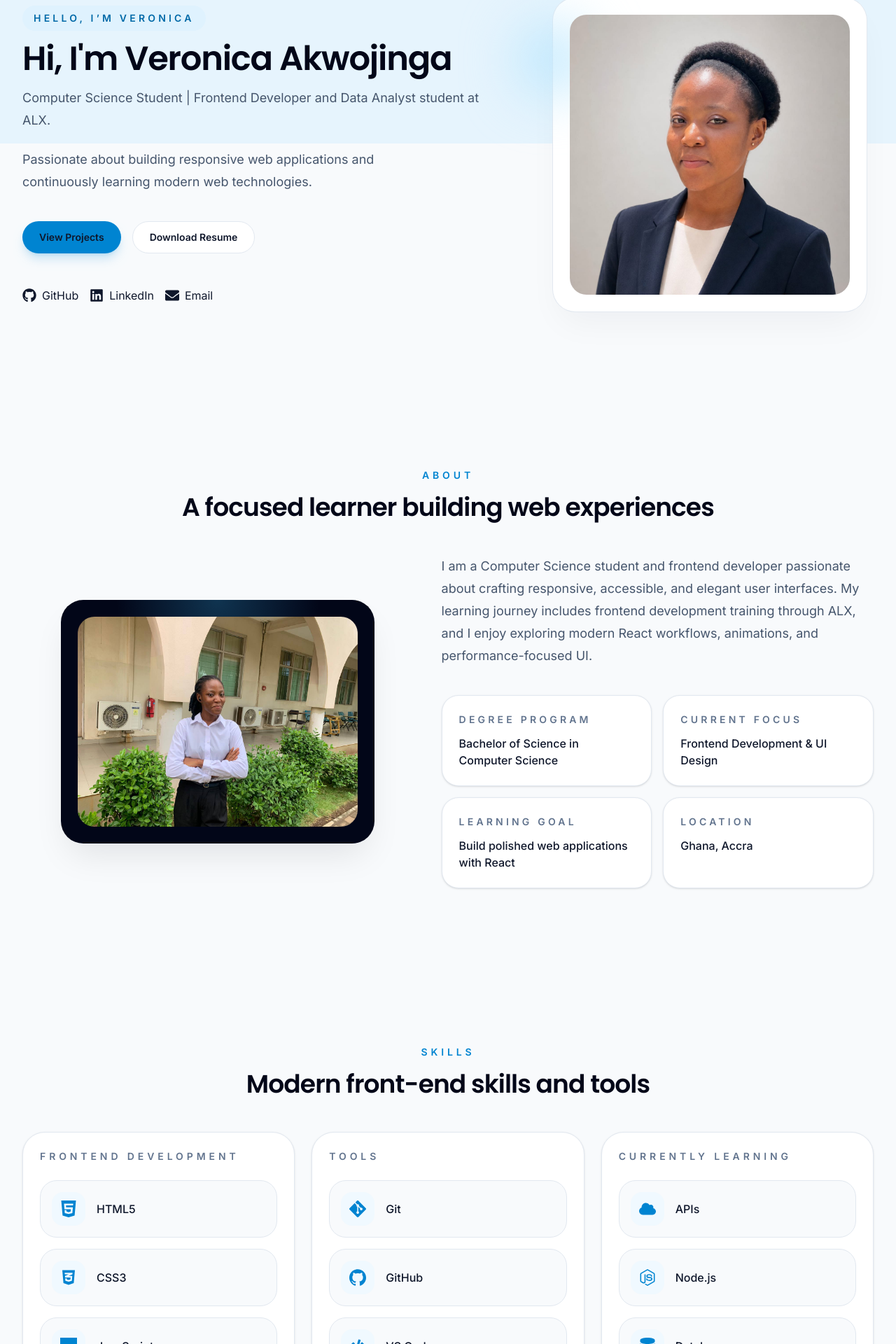
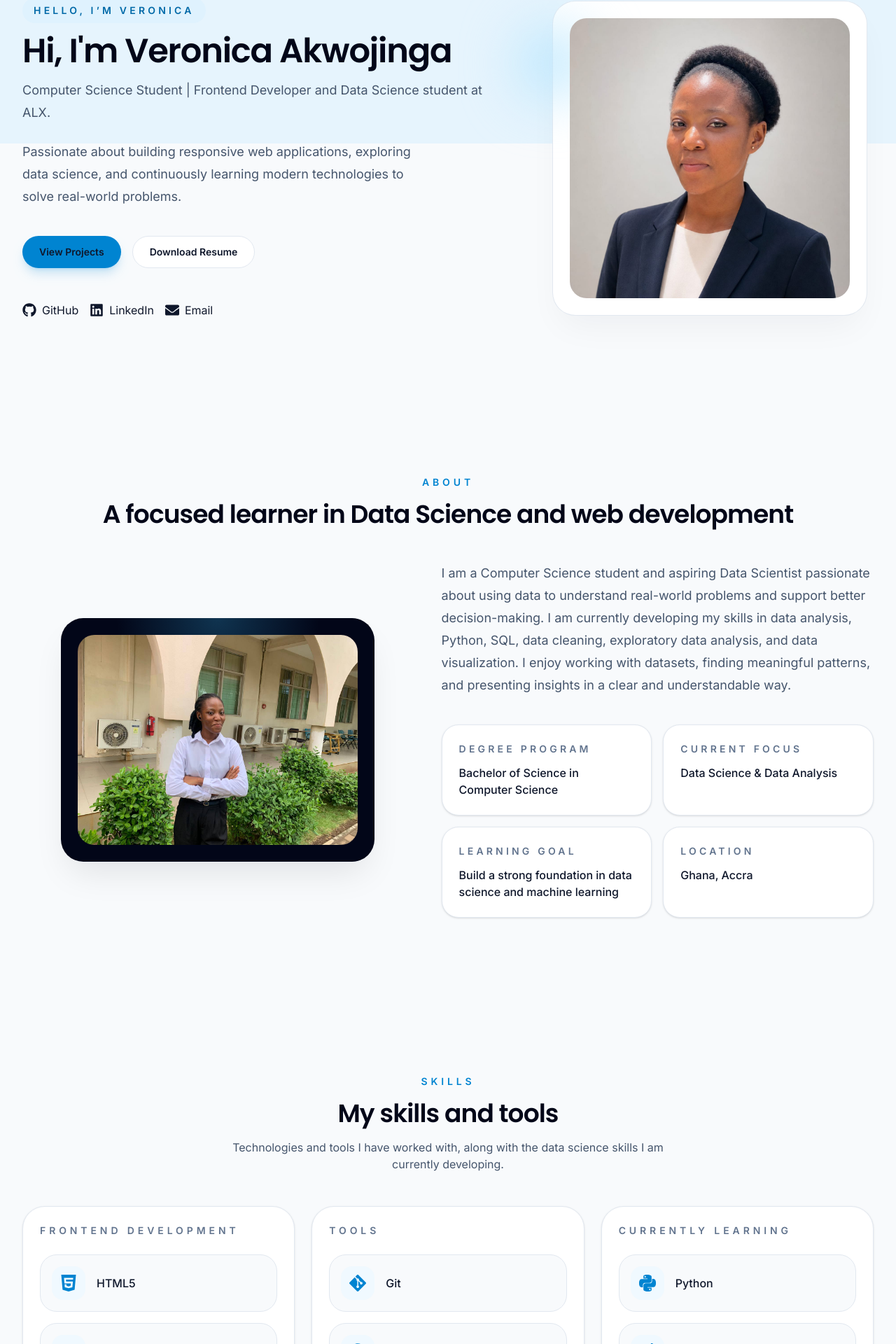
Before and after one commit to Veronica191/my-portfolio, a React (Vite) app: page / in a window 1280 px wide. Shown: the part 115-2035 px from the top of the page at 70% size. Built offline with nearby package versions, Linux system fonts and the light colour scheme.

Commit message:
added changes

```diff
--- a/src/components/About.jsx
+++ b/src/components/About.jsx
@@ -4,8 +4,8 @@ const profileImage = new URL('../assets/images/WhatsApp Image 2026-06-06 at 14.4
 
 const infoCards = [
   { title: 'Degree Program', value: 'Bachelor of Science in Computer Science' },
-  { title: 'Current Focus', value: 'Frontend Development & UI Design' },
-  { title: 'Learning Goal', value: 'Build polished web applications with React' },
+  { title: 'Current Focus', value: 'Data Science & Data Analysis' },
+  { title: 'Learning Goal', value: 'Build a strong foundation in data science and machine learning' },
   { title: 'Location', value: 'Ghana, Accra' },
 ]
 
@@ -16,7 +16,7 @@ export default function About() {
         <div className="mb-12 text-center">
           <p className="text-sm font-semibold uppercase tracking-[0.35em] text-sky-600">About</p>
           <h2 className="mt-4 text-3xl font-semibold tracking-tight text-slate-950 sm:text-4xl">
-            A focused learner building web experiences
+            A focused learner in Data Science and web development
           </h2>
         </div>
 
@@ -43,9 +43,9 @@ export default function About() {
             transition={{ duration: 0.7, ease: 'easeOut' }}
           >
             <p className="text-base leading-8 text-slate-600 sm:text-lg">
-              I am a Computer Science student and frontend developer passionate about crafting responsive,
-              accessible, and elegant user interfaces. My learning journey includes frontend development training
-              through ALX, and I enjoy exploring modern React workflows, animations, and performance-focused UI.
+              I am a Computer Science student and aspiring Data Scientist passionate about using data to understand real-world problems and support better decision-making.
+              I am currently developing my skills in data analysis, Python, SQL, data cleaning, exploratory data analysis, and data visualization.
+              I enjoy working with datasets, finding meaningful patterns, and presenting insights in a clear and understandable way.
             </p>
             <div className="mt-10 grid gap-4 sm:grid-cols-2">
               {infoCards.map((card) => (
--- a/src/components/Certifications.jsx
+++ b/src/components/Certifications.jsx
@@ -19,6 +19,12 @@ const certifications = [
     date: '2025',
     image: new URL('../assets/images/Veronica_cert.png', import.meta.url).href,
   },
+  {
+    title: ' Data Analytics',
+    issuer: 'ALX Africa',
+    date: '2026',
+    image: new URL('../assets/images/Data Analytics.png', import.meta.url).href,
+  }
 ]
 
 export default function Certifications() {
--- a/src/components/Contact.jsx
+++ b/src/components/Contact.jsx
@@ -57,7 +57,7 @@ export default function Contact() {
           <div className="rounded-[2rem] border border-slate-200 bg-white p-8 shadow-sm">
             <p className="text-lg font-semibold text-slate-950">Contact information</p>
             <p className="mt-4 text-slate-600">
-              Reach out for collaborations or internship opportunities related to frontend development and software engineering.
+              Reach out for collaborations or internship opportunities related to Data Science and Machine Learning.
             </p>
             <div className="mt-8 space-y-4 text-sm text-slate-600">
               <div className="space-y-1 rounded-3xl bg-slate-50 p-4">
--- a/src/components/Footer.jsx
+++ b/src/components/Footer.jsx
@@ -16,7 +16,7 @@ export default function Footer() {
       <div className="mx-auto flex max-w-7xl flex-col gap-10 px-4 sm:px-6 lg:px-8 lg:flex-row lg:items-center lg:justify-between">
         <div>
           <p className="text-lg font-semibold text-white">Veronica Akwojinga</p>
-          <p className="mt-2 text-sm text-slate-400">© {new Date().getFullYear()} Veronica Kat. All rights reserved.</p>
+          <p className="mt-2 text-sm text-slate-400">© {new Date().getFullYear()} Veronica AK. All rights reserved.</p>
         </div>
         <div className="flex flex-wrap items-center gap-4">
           {quickLinks.map((link) => (
@@ -34,10 +34,10 @@ export default function Footer() {
           ))}
         </div>
         <div className="flex items-center gap-4">
-          <a href="https://github.com/yourusername" target="_blank" rel="noreferrer" className="text-slate-400 transition hover:text-white">
+          <a href="https://github.com/Veronica191" target="_blank" rel="noreferrer" className="text-slate-400 transition hover:text-white">
             <FaGithub className="h-5 w-5" />
           </a>
-          <a href="https://www.linkedin.com/in/yourusername" target="_blank" rel="noreferrer" className="text-slate-400 transition hover:text-white">
+          <a href="https://www.linkedin.com/in/veronica-akwojinga-031269287/" target="_blank" rel="noreferrer" className="text-slate-400 transition hover:text-white">
             <FaLinkedin className="h-5 w-5" />
           </a>
         </div>
--- a/src/components/Hero.jsx
+++ b/src/components/Hero.jsx
@@ -23,10 +23,11 @@ export default function Hero() {
               Hi, I'm Veronica Akwojinga
             </h1>
             <p className="mt-4 text-lg leading-8 text-slate-600">
-              Computer Science Student | Frontend Developer and Data Analyst student at ALX.
+              Computer Science Student | Frontend Developer and Data Science student at ALX.
             </p>
             <p className="mt-6 max-w-xl text-base leading-8 text-slate-600 sm:text-lg">
-              Passionate about building responsive web applications and continuously learning modern web technologies.
+              Passionate about building responsive web applications, exploring data science, and continuously learning modern technologies to solve real-world problems.
+
             </p>
 
             <div className="mt-10 flex flex-wrap gap-4">
--- a/src/components/Navbar.jsx
+++ b/src/components/Navbar.jsx
@@ -37,7 +37,7 @@ export default function Navbar() {
           </div>
           <div>
             <p className="text-xs uppercase tracking-[0.3em] text-slate-500">Veronica</p>
-            <p className="text-sm text-slate-900">Frontend Developer</p>
+            <p className="text-sm text-slate-900">Frontend Developer and Data Scientist</p>
           </div>
         </div>
 
@@ -99,7 +99,7 @@ export default function Navbar() {
             ))}
             <a
               href={resumeUrl}
-              download="Veronica-Katugu-Resume.pdf"
+              download="Veronica-Akwojinga-Resume.pdf"
               target="_blank"
               rel="noreferrer"
               className="inline-flex items-center justify-center rounded-full border border-slate-200 bg-slate-50 px-4 py-3 text-base font-medium text-slate-700 transition hover:border-sky-200 hover:bg-sky-50 hover:text-slate-900"
--- a/src/components/Skills.jsx
+++ b/src/components/Skills.jsx
@@ -5,11 +5,20 @@ export default function Skills() {
   return (
     <section id="skills" className="py-24 sm:py-28">
       <div className="mx-auto max-w-7xl px-4 sm:px-6 lg:px-8">
+
         <div className="mb-12 text-center">
-          <p className="text-sm font-semibold uppercase tracking-[0.35em] text-sky-600">Skills</p>
+          <p className="text-sm font-semibold uppercase tracking-[0.35em] text-sky-600">
+            Skills
+          </p>
+
           <h2 className="mt-4 text-3xl font-semibold tracking-tight text-slate-950 sm:text-4xl">
-            Modern front-end skills and tools
+            My skills and tools
           </h2>
+
+          <p className="mx-auto mt-4 max-w-2xl text-slate-600">
+            Technologies and tools I have worked with, along with the data
+            science skills I am currently developing.
+          </p>
         </div>
 
         <div className="grid gap-6 md:grid-cols-3">
@@ -23,11 +32,15 @@ export default function Skills() {
               className="space-y-6 rounded-[2rem] border border-slate-200 bg-white p-6 shadow-sm"
             >
               <div>
-                <p className="text-sm font-semibold uppercase tracking-[0.35em] text-slate-500">{group.category}</p>
+                <p className="text-sm font-semibold uppercase tracking-[0.35em] text-slate-500">
+                  {group.category}
+                </p>
               </div>
+
               <div className="grid gap-4">
                 {group.items.map((skill) => {
                   const Icon = skill.icon
+
                   return (
                     <div
                       key={skill.name}
@@ -36,7 +49,10 @@ export default function Skills() {
                       <div className="flex h-12 w-12 items-center justify-center rounded-2xl bg-sky-50 text-sky-600">
                         <Icon className="h-6 w-6" />
                       </div>
-                      <p className="text-base font-medium text-slate-900">{skill.name}</p>
+
+                      <p className="text-base font-medium text-slate-900">
+                        {skill.name}
+                      </p>
                     </div>
                   )
                 })}
@@ -44,6 +60,7 @@ export default function Skills() {
             </motion.div>
           ))}
         </div>
+
       </div>
     </section>
   )
--- a/src/data/skills.js
+++ b/src/data/skills.js
@@ -6,8 +6,18 @@ import {
   SiGithub,
   SiVercel,
   SiPostgresql,
+  SiPython,
+  SiPandas,
+  SiNumpy,
 } from 'react-icons/si'
-import { FaCss3Alt, FaCode, FaNodeJs, FaCloud, FaDatabase } from 'react-icons/fa'
+
+import {
+  FaCss3Alt,
+  FaCode,
+  FaCloud,
+  FaDatabase,
+  FaChartBar,
+} from 'react-icons/fa'
 
 export const skills = [
   {
@@ -19,6 +29,7 @@ export const skills = [
       { name: 'React', icon: SiReact },
     ],
   },
+
   {
     category: 'Tools',
     items: [
@@ -28,12 +39,16 @@ export const skills = [
       { name: 'Vercel', icon: SiVercel },
     ],
   },
+
   {
     category: 'Currently Learning',
     items: [
-      { name: 'APIs', icon: FaCloud },
-      { name: 'Node.js', icon: FaNodeJs },
-      { name: 'Databases', icon: FaDatabase },
+      { name: 'Python', icon: SiPython },
+      { name: 'Pandas', icon: SiPandas },
+      { name: 'NumPy', icon: SiNumpy },
+      { name: 'SQL', icon: SiPostgresql },
+      { name: 'Data Cleaning & EDA', icon: FaDatabase },
+      { name: 'Data Visualization', icon: FaChartBar },
     ],
   },
 ]
```
Also changed, not shown: src/assets/images/Data Analytics.png (added).
